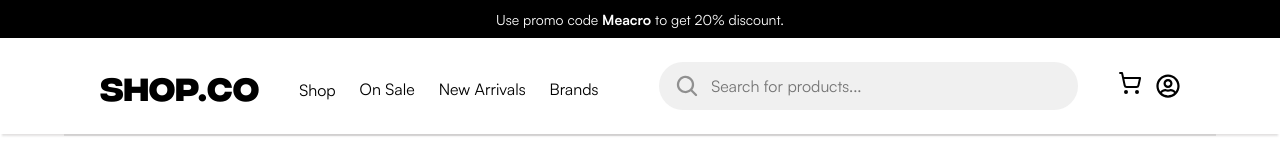
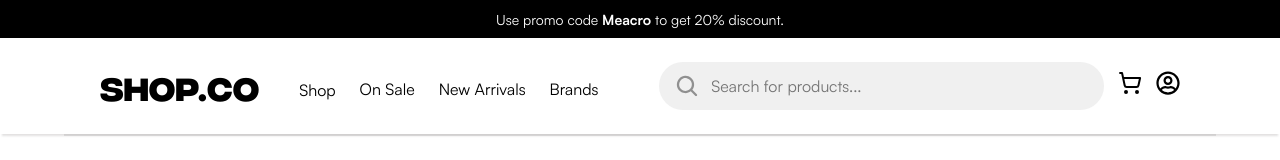
Before and after one commit to Meacronacer/shop-co, a React (Vite) app: page /shop-co/cart in a window 1280 px wide. Shown: the top 160 px of the page. Built offline with nearby package versions, Linux system fonts and the light colour scheme.

Commit message:
fixed a few things ;}

```diff
--- a/package.json
+++ b/package.json
@@ -15,8 +15,10 @@
   "dependencies": {
     "@babel/runtime": "^7.24.4",
     "@reduxjs/toolkit": "^2.2.3",
+    "@types/lodash.debounce": "^4.0.9",
     "array-shuffle": "^3.0.0",
     "framer-motion": "^11.1.9",
+    "lodash.debounce": "^4.0.8",
     "react": "^18.2.0",
     "react-content-loader": "^7.0.0",
     "react-dom": "^18.2.0",
--- a/src/components/contentTop/content.module.scss
+++ b/src/components/contentTop/content.module.scss
@@ -126,7 +126,6 @@
     margin: auto;
     height: 650px;
     margin-top: 520px;
-    z-index: -1;
 
     .info {
       text-align: center;
--- a/src/components/contentTop/contentTop.tsx
+++ b/src/components/contentTop/contentTop.tsx
@@ -1,7 +1,7 @@
 import root from "./content.module.scss";
 import bigVector from "../../assets/bigVector.svg";
 import medVector from "../../assets/medVector.svg";
-import { useNavigate } from "react-router-dom";
+import { Link, useNavigate } from "react-router-dom";
 
 const ContentTop = () => {
   const navigate = useNavigate();
@@ -16,10 +16,10 @@ const ContentTop = () => {
           style.
         </p>
         <button
-          onClick={() => navigate("/shop-co/shop")}
+          onClick={() => navigate("/shop-co/shop/")}
           className={root.shopBtn}
         >
-          Shop Now
+          <Link to='/shop-co/shop/'>Shop Now</Link>
         </button>
 
         <div className={root.brands}>
--- a/src/components/header/header.module.scss
+++ b/src/components/header/header.module.scss
@@ -24,8 +24,8 @@
       color: #000;
       text-decoration: none;
 
-      .mobileMenu {
-        margin-top: 7px;
+      .menu {
+        height: 35px;
       }
     }
 
@@ -75,10 +75,32 @@
     }
 
     .cart {
+      width: 100%;
       display: flex;
       align-items: center;
       column-gap: 14px;
       position: relative;
+
+      .dropdown {
+        background-color: #f0f0f0;
+        border: 1px solid rgb(0, 0, 0, 0.2);
+        padding: 5px 10px;
+        border-radius: 5px;
+        position: absolute;
+        top: 50px;
+        width: calc(100% - 76px);
+        display: flex;
+        flex-direction: column;
+        row-gap: 6px;
+        li {
+          cursor: pointer;
+
+          &:hover {
+            transform: scale(1.01);
+            background-color:cadetblue;
+          }
+        }
+      }
 
       .itemCount {
         position: absolute;
@@ -113,14 +135,24 @@
     .inner {
       justify-content: space-around;
       padding-inline: 10px;
+      column-gap: 0;
+
+      .cart {
+        width: fit-content;
+      }
     }
   }
 }
 
 @media (max-width: 660px) {
   .header {
-    padding: 10px 0;
+    padding: 10px 5px;
+    min-height: 68px;
     .inner {
+      column-gap: 10px;
+      justify-content: space-between;
+
+
       .cart {
         margin-top: 7px;
       }
--- a/src/components/header/header.tsx
+++ b/src/components/header/header.tsx
@@ -1,5 +1,7 @@
 import root from "./header.module.scss";
-import { Link } from "react-router-dom";
+import MobileModalMenu from "./mobileModalMenu/mobileModalMenu";
+import debounce from "lodash.debounce";
+import { Link, useNavigate } from "react-router-dom";
 import { LuShoppingCart } from "react-icons/lu";
 import { FaRegUserCircle } from "react-icons/fa";
 import { useMediaQuery } from "react-responsive";
@@ -8,16 +10,47 @@ import { FiSearch } from "react-icons/fi";
 import { useAppSelector } from "../../hooks/reduxHooks";
 import { motion, useScroll, useMotionValueEvent } from "framer-motion";
 import { hideNavItemsVariant } from "./mobileModalMenu/mobileAnimationSettings";
-import { useState } from "react";
-import MobileModalMenu from "./mobileModalMenu/mobileModalMenu";
+import { useRef, useState, useEffect, useMemo, SetStateAction } from "react";
+import { useLazyGetProductByTitleQuery } from "../../redux/api/apiSlices";
+import { product } from "../../redux/slices/productsSlice";
 
 const Header = () => {
   const { scrollY } = useScroll();
+  const navigate = useNavigate()
+  const isMobile = useMediaQuery({ query: "(max-width: 660px)" });
+  const isDesktopOrLaptop = useMediaQuery({query: "(max-width: 1000px)"});
   const [showMobileMenu, setShowMobileMenu] = useState<boolean>(false);
+  const [showSearchIcon, setShowSearchIcon] = useState<boolean>(true);
   const [hidden, setHidden] = useState<boolean>(false);
+  const [inputValue, setInputValue] = useState<string>('')
+
+  const searchRef = useRef<HTMLDivElement | null>(null)
+  const inputRef = useRef<HTMLInputElement>(null)
+
+  const [trigger, { data = [] }]  = useLazyGetProductByTitleQuery()
+  const { itemsCounter } = useAppSelector((state) => state.cart);
+
+  const dropDownData = data
+  .map((item:product) => <li onClick={() => navigateBytitle(item.title)} key={item.id}>{item.title}</li>)
+
+
+  useEffect(() => {
+    const handleClickOutside = (event: MouseEvent | TouchEvent) => {
+      if (!searchRef?.current?.contains(event.target as Node) &&
+          !inputRef?.current?.contains(event.target as Node)
+      ) {
+        setShowSearchIcon(true);
+      }
+    };
+    document.addEventListener("click", handleClickOutside, true);
+    return () =>
+      document.removeEventListener("click", handleClickOutside, true);
+  }, []);
+
 
   useMotionValueEvent(scrollY, "change", (latest) => {
     const previous = scrollY.getPrevious();
+
     if (previous && latest > previous && latest > 250) {
       setHidden(true);
     } else {
@@ -25,11 +58,25 @@ const Header = () => {
     }
   });
 
-  const isDesktopOrLaptop = useMediaQuery({
-    query: "(max-width: 1000px)",
-  });
-  const isMobile = useMediaQuery({ query: "(max-width: 660px)" });
-  const { itemsCounter } = useAppSelector((state) => state.cart);
+
+  const onChangeValue = (e: { target: { value: SetStateAction<string>; }; }) => {
+    setInputValue(e.target.value)
+    updateValue(e.target.value)
+  }
+
+  const navigateBytitle = (title:string) => {
+    setInputValue('')
+      navigate(`shop-co/${title}/`)
+  }
+
+  const updateValue = useMemo(() =>
+    debounce(value => {
+      if (value) {
+        trigger({productTitle: `*${value}*`})
+      }
+    }, 500)
+ ,[]);
+
 
   return (
     <motion.div
@@ -52,13 +99,18 @@ const Header = () => {
             <motion.div
               variants={hideNavItemsVariant}
               onClick={() => setShowMobileMenu(true)}
+              className={root.menu}
             >
               <MdMenu className={root.mobileMenu} size={35} />
             </motion.div>
           )}
-          <Link className={root.title} to="/shop-co/">
-            SHOP.CO
-          </Link>
+
+          {isMobile && !showSearchIcon ? null :
+            <Link className={root.title} to="/shop-co/">
+              SHOP.CO
+            </Link>
+          }
+
         </div>
         {!isMobile && (
           <nav>
@@ -79,23 +131,41 @@ const Header = () => {
           </nav>
         )}
 
-        {!isDesktopOrLaptop && (
-          <input className={root.search} placeholder="Search for products..." />
-        )}
 
         <div className={root.cart}>
-          {isDesktopOrLaptop && <FiSearch size={24} />}
+          {!isDesktopOrLaptop || showSearchIcon === false ?
+          <>
+          <motion.input
+          className={root.search}
+          ref={inputRef}
+          placeholder="Search for products..."
+          onChange={onChangeValue}
+          value={inputValue}
+            />
+          {data?.length && inputValue?.length ?
+              <div className={root.dropdown}>
+                {dropDownData}
+              </div>
+              : null
+            }
+          </>
+            :
+          <div ref={searchRef}  onClick={() => setShowSearchIcon(false)}>
+              <FiSearch size={24} />
+          </div>
+        }
           <Link
             aria-label="go to cart to seen your products"
-            tabIndex={-1}
             to="/shop-co/cart"
           >
-            <LuShoppingCart size={24} />
+          <LuShoppingCart size={24} />
             {itemsCounter > 0 && (
               <div className={root.itemCount}>{itemsCounter}</div>
             )}
           </Link>
-          <FaRegUserCircle size={24} />
+          <Link to=''>
+            <FaRegUserCircle size={24} />
+          </Link>
         </div>
       </div>
     </motion.div>
--- a/src/components/header/mobileModalMenu/mobileModalMenu.tsx
+++ b/src/components/header/mobileModalMenu/mobileModalMenu.tsx
@@ -2,6 +2,7 @@ import Modal from "react-modal";
 import { motion } from "framer-motion";
 import { fadeInVariant, ulVariant, liVariant } from "./mobileAnimationSettings";
 import { IoMdClose } from "react-icons/io";
+import { Link } from "react-router-dom";
 
 const customStyles = {
   overlay: {
@@ -15,10 +16,10 @@ const customStyles = {
     height: "100vh",
     width: "100%",
     padding: "0",
-    borderRadius: "20px 20px 0 0",
     background: "#000",
     color: "#fff",
     inset: "0",
+    border: "none"
   },
 };
 
@@ -33,11 +34,13 @@ const MobileModalMenu: React.FC<props> = ({
 }) => {
   const afterOpenModal = () => {
     customStyles.overlay.transform = "translate(0%, 0%)";
+    document.body.style.overflow = 'hidden'
     setShowMobileMenu(true);
   };
 
   const afterCloseModal = () => {
     customStyles.overlay.transform = "translate(0%, -100%)";
+    document.body.style.overflow = 'scroll'
     setShowMobileMenu(false);
   };
 
@@ -74,15 +77,16 @@ const MobileModalMenu: React.FC<props> = ({
             variants={ulVariant}
           >
             {[
-              "Shop",
-              "On Sale",
-              "New Arriwals",
-              "Brands",
-              "Cart",
-              "Profile",
+              {title: "Shop", to: '/shop-co/shop/'},
+              {title: "On Sale", to: '/shop-co/shop/'},
+              {title: "New Arriwals", to: '/shop-co/shop/'},
+              {title: "New Arriwals", to: '/shop-co/shop/'},
+              {title: "Brands", to: '/shop-co/shop/'},
+              {title: "Cart", to: '/shop-co/cart/'},
+              {title: "Profile", to: '/shop-co/'}
             ].map((item, index) => (
               <motion.li whileTap={{ scale: 0.95 }} key={index}>
-                <motion.div variants={liVariant}>{item}</motion.div>
+                <motion.div variants={liVariant}><Link to={item.to}>{item.title}</Link></motion.div>
               </motion.li>
             ))}
           </motion.ul>
--- a/src/redux/api/apiSlices.tsx
+++ b/src/redux/api/apiSlices.tsx
@@ -44,6 +44,7 @@ export const productsApi = createApi({
 export const {
   useLazyGetAllProductsQuery,
   useGetProductByTitleQuery,
+  useLazyGetProductByTitleQuery,
   useGetNewArriwalsQuery,
   useGetTopSellingQuery,
   useGetYouMightLikeQuery,
--- a/src/styles/index.scss
+++ b/src/styles/index.scss
@@ -9,10 +9,15 @@
   font-weight: 400;
   color: #000;
   overflow-x: hidden;
+  overflow-y: auto;
   font-synthesis: none;
   text-rendering: optimizeLegibility;
   -webkit-font-smoothing: antialiased;
   -moz-osx-font-smoothing: grayscale;
+}
+
+body {
+  max-height: 100vh;
 }
 
 button {
```
Also changed, not shown: 1 other file (tests, documents, lock files or other folders).
